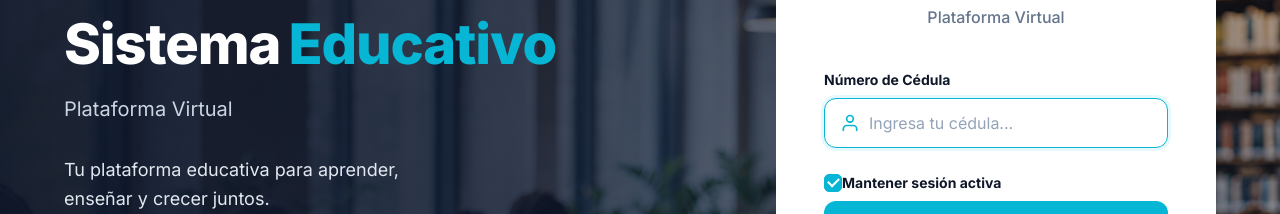
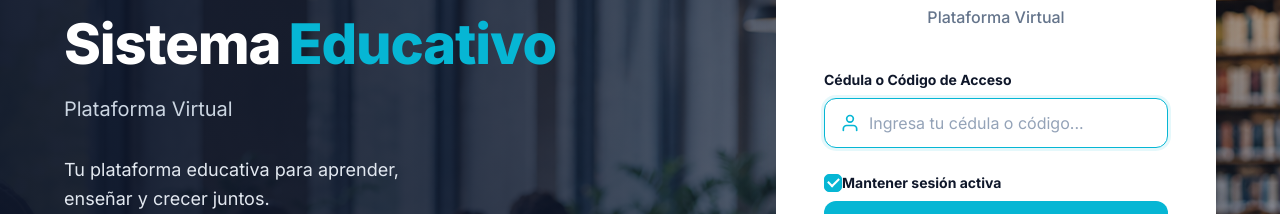
Before and after one commit to Jeidendk/minimoodle, a React (Vite) app: page / in a window 1280 px wide. Shown: the part 233-447 px from the top of the page. Built offline with nearby package versions, Linux system fonts and the light colour scheme; no server answers; the database is empty.

Commit message:
Add files via upload

```diff
--- a/src/main.jsx
+++ b/src/main.jsx
@@ -51,7 +51,7 @@ function App() {
       setData(d);
       const stored = loadStoredSession();
       if (stored?.cedula) {
-        const profile = d.profiles.find((p) => p.cedula === stored.cedula);
+        const profile = d.profiles.find((p) => p.cedula === stored.cedula || p.code === stored.cedula);
         if (profile) setUser(profile);
       }
     }).catch((err) => setError(err.message || "No se pudo cargar la información."));
@@ -66,7 +66,7 @@ function App() {
 
   function handleLogin(cedula, remember = true) {
     if (!data) return false;
-    const profile = data.profiles.find((p) => p.cedula === cedula);
+    const profile = data.profiles.find((p) => p.cedula === cedula || p.code === cedula);
     if (profile) {
       setUser(profile);
       setView("area");
--- a/src/views/LoginView.jsx
+++ b/src/views/LoginView.jsx
@@ -8,12 +8,12 @@ export default function LoginView({ onLogin }) {
   const handleSubmit = (e) => {
     e.preventDefault();
     if (!cedula.trim()) {
-      setError("Por favor ingresa tu número de cédula");
+      setError("Por favor ingresa tu cédula o código de acceso");
       return;
     }
     const success = onLogin(cedula.trim(), remember);
     if (!success) {
-      setError("Cédula no encontrada. Verifica el número e intenta nuevamente.");
+      setError("Cédula o código no encontrado. Verifica la información e intenta nuevamente.");
     }
   };
 
@@ -95,7 +95,7 @@ export default function LoginView({ onLogin }) {
 
             <form onSubmit={handleSubmit} className="login-form-new">
               <div className="form-group">
-                <label htmlFor="cedula">Número de Cédula</label>
+                <label htmlFor="cedula">Cédula o Código de Acceso</label>
                 <div className="input-with-icon">
                   <svg className="input-icon" width="20" height="20" viewBox="0 0 24 24" fill="none" stroke="currentColor" strokeWidth="2" strokeLinecap="round" strokeLinejoin="round">
                     <path d="M20 21v-2a4 4 0 0 0-4-4H8a4 4 0 0 0-4 4v2"/>
@@ -110,7 +110,7 @@ export default function LoginView({ onLogin }) {
                       setCedula(e.target.value);
                       setError("");
                     }}
-                    placeholder="Ingresa tu cédula..."
+                    placeholder="Ingresa tu cédula o código..."
                     autoFocus
                   />
                 </div>
```
Also changed, not shown: src/views/CoursesView.jsx (line endings or trailing spaces), src/views/StudentsView.jsx (line endings or trailing spaces).
